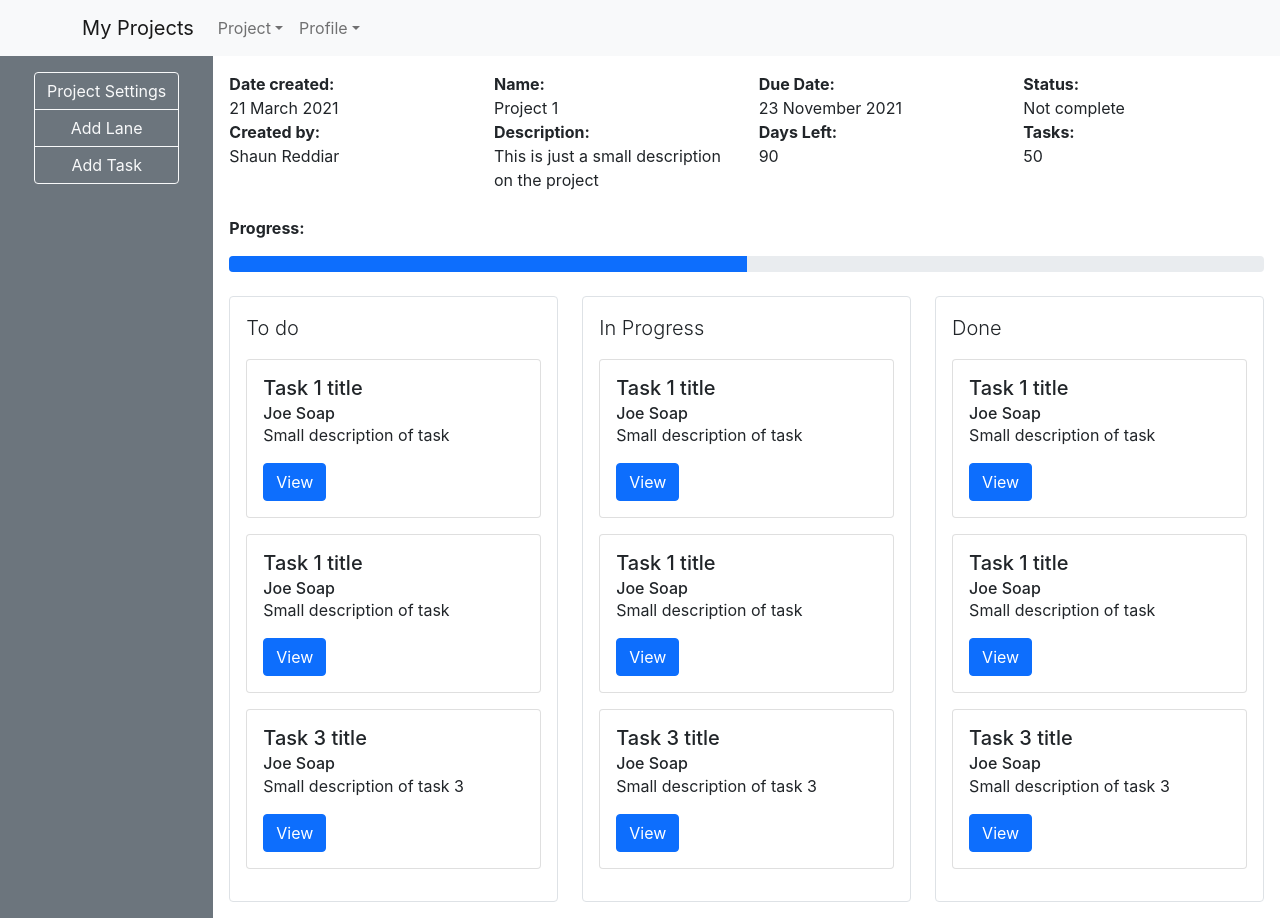
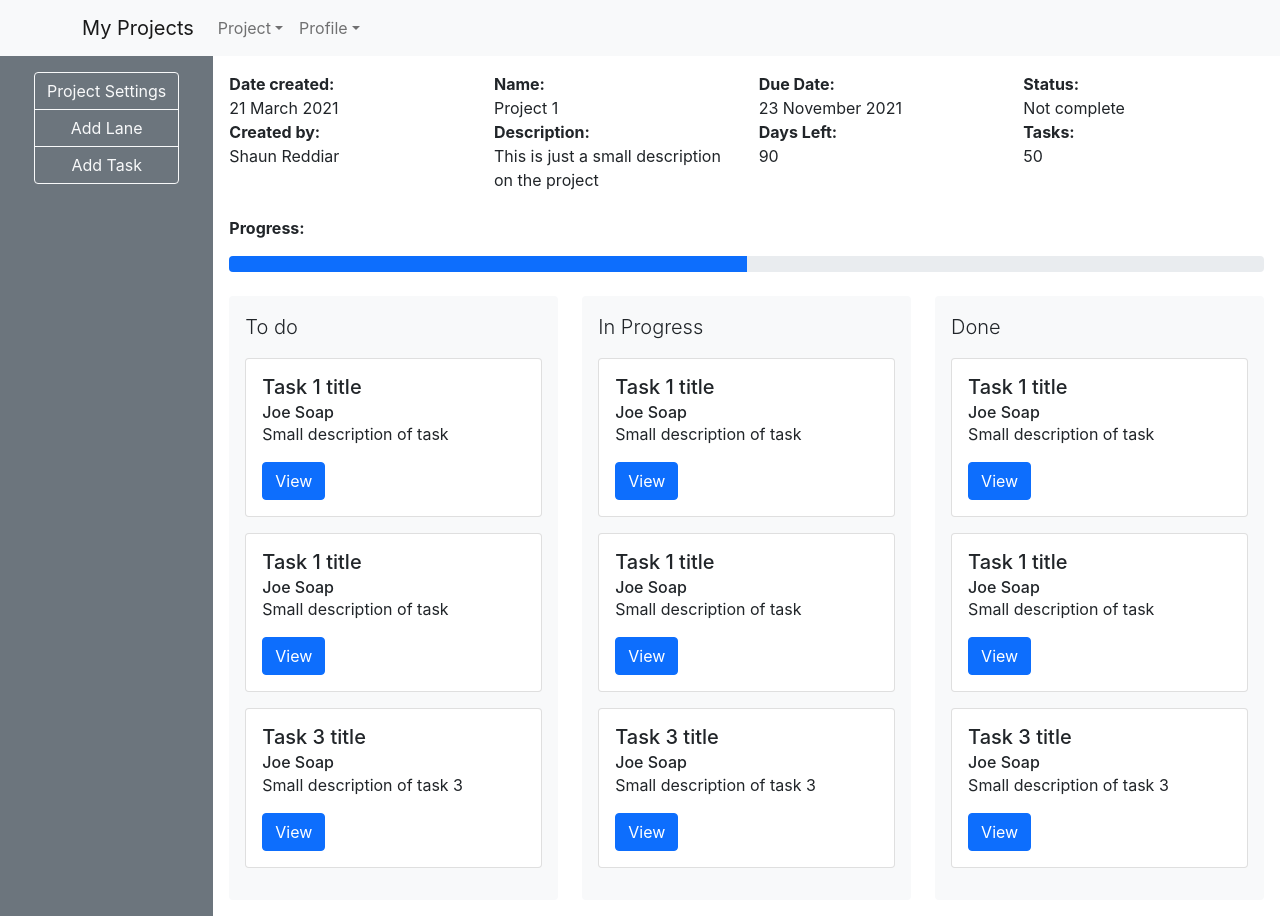
Before and after one commit to shaunzo/task-list, a React (Create React App) app: page / in a window 1280 px wide. Built offline with nearby package versions, Linux system fonts and the light colour scheme; the HTML template or start-up script is replaced by a standard one.

Commit message:
Added styling

```diff
--- a/src/project-lane/project-lane.jsx
+++ b/src/project-lane/project-lane.jsx
@@ -4,7 +4,7 @@ import ProjectTask from '../project-task/project-task';
 
 const ProjectLane = ({title}) => {
     return (
-        <Col className="project-lane border h-100 rounded me-4 vstack p-3">
+        <Col className="project-lane h-100 rounded me-4 vstack p-3 bg-light">
            <p className="lead">{title}</p>
            <ProjectTask
                 assignee="Joe Soap"
```
